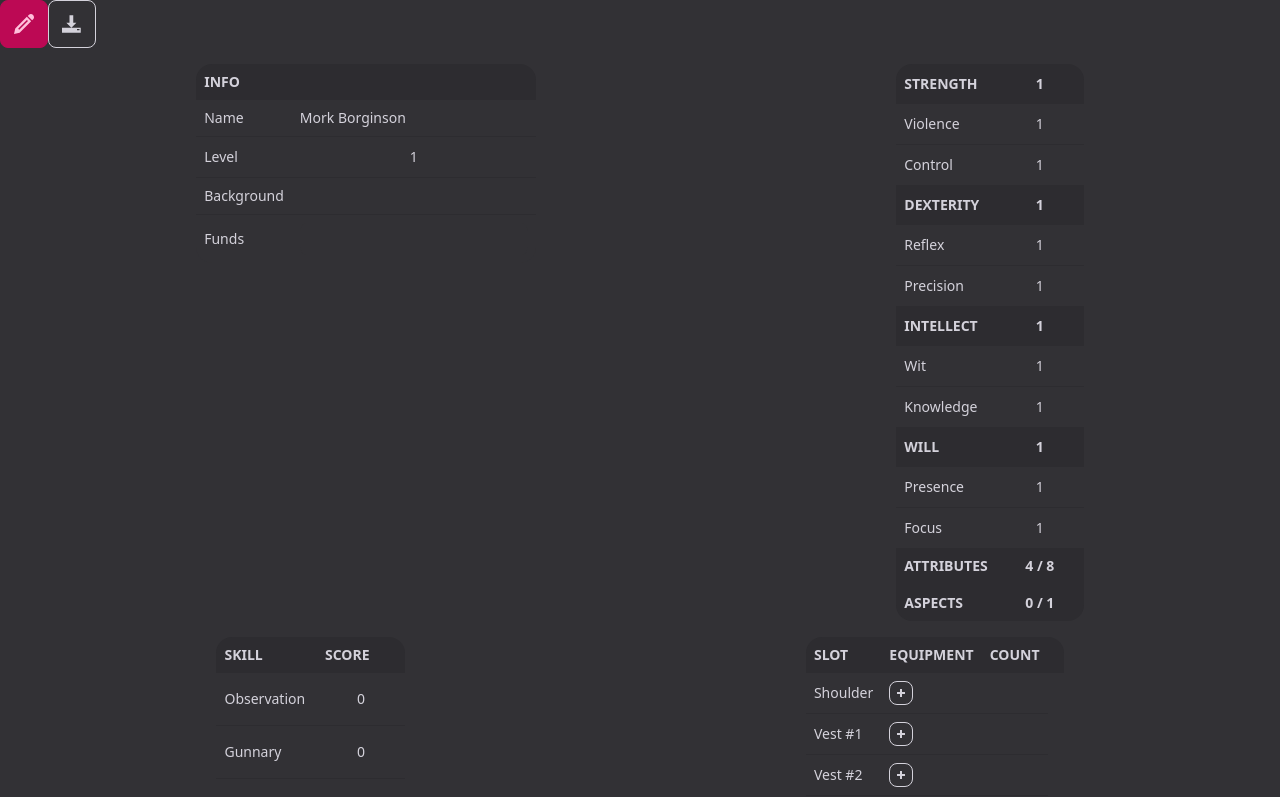
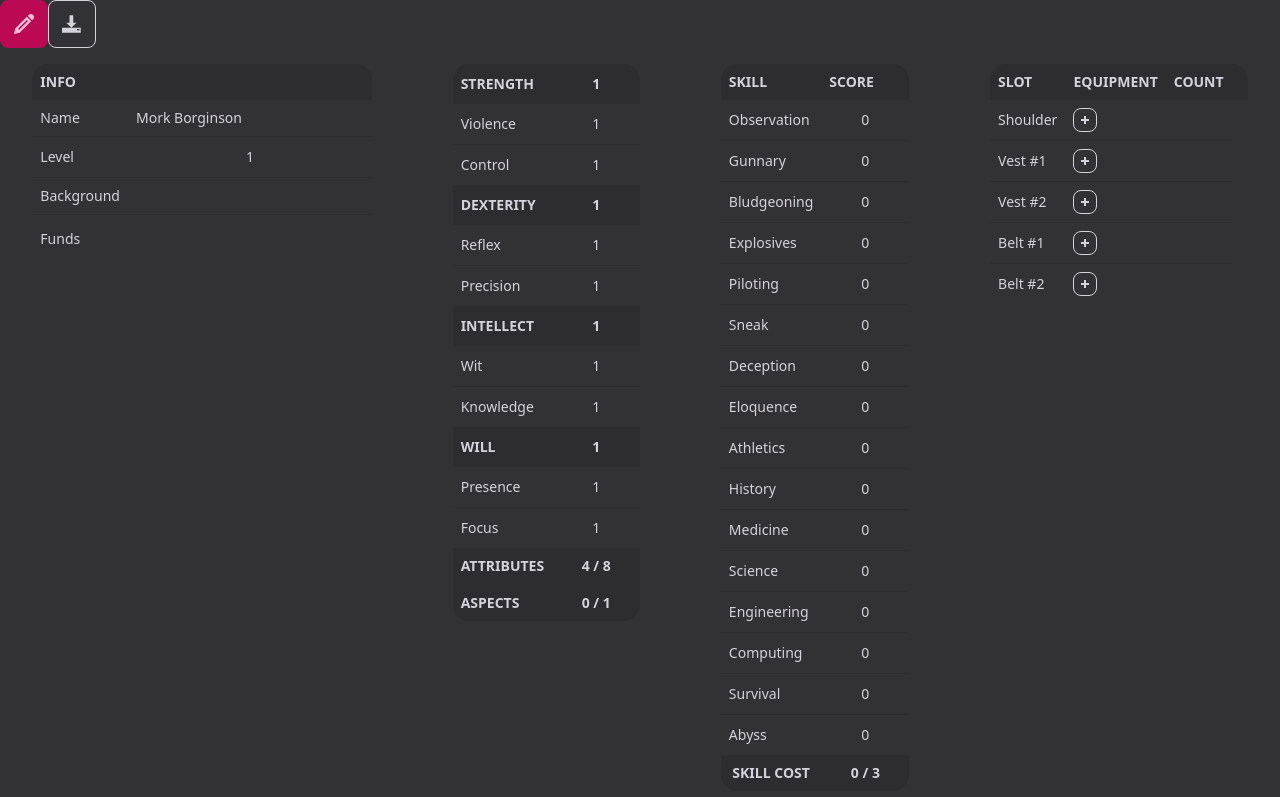
Before and after one commit to mytinycloud/caltrops, a React (Create React App) app in the folder char-sheet/: page / in a window 1280 px wide. Shown: the top 797 px of the page. Built offline with nearby package versions, Linux system fonts and the light colour scheme.

Commit message:
Use flex container for item management

```diff
--- a/char-sheet/src/components/AttributeTable.jsx
+++ b/char-sheet/src/components/AttributeTable.jsx
@@ -16,7 +16,7 @@ function AttributeTable({attributes, scores, setScores, level, isEditable=false}
   const aspectMax = caltrops.aspectTotalMax(level)
 
   return (
-    <div className='px-8'>
+    <div>
       <table className="table table-compact">
         {
           attributes.map( attribute => {
--- a/char-sheet/src/components/EquipmentTable.jsx
+++ b/char-sheet/src/components/EquipmentTable.jsx
@@ -26,7 +26,7 @@ function EquipmentTable({equipment, slots, items, setItems}) {
   }
 
   return (
-    <div className='px-8'>
+    <div>
       <table className="table table-compact">
         <thead>
           <tr>
--- a/char-sheet/src/components/InfoTable.jsx
+++ b/char-sheet/src/components/InfoTable.jsx
@@ -11,7 +11,7 @@ import TextEntryBox from './TextEntryBox'
 function InfoTable({info, setInfo, isEditable=false}) {
 
   return (
-    <div className='px-8'>
+    <div>
       <table className="table table-compact">
         <thead>
         <tr>
--- a/char-sheet/src/components/PowerTable.jsx
+++ b/char-sheet/src/components/PowerTable.jsx
@@ -13,7 +13,7 @@ import TextEntryBox from './TextEntryBox'
 
 function PowerTable({powers, skillScores, powerDice, setPowerDice}) {
   return (
-    <div className='px-8'>
+    <div>
       <table className="table table-compact">
         <thead>
           <tr>
--- a/char-sheet/src/components/SkillTable.jsx
+++ b/char-sheet/src/components/SkillTable.jsx
@@ -17,7 +17,7 @@ function SkillTable({skills, scores, setScores, level, isEditable = false}) {
   let sparePoints = maxCost - totalCost;
 
   return (
-    <div className='px-8'>
+    <div>
       <table className="table table-compact">
         <thead>
           <tr className='px-2'>
@@ -30,7 +30,7 @@ function SkillTable({skills, scores, setScores, level, isEditable = false}) {
             let value = scores[s.name] ?? 0
             return(
               <tr className='hover' >
-                <td className='py-4'>{s.name}</td>
+                <td>{s.name}</td>
                 <td className='text-center'>
                   <PointEntryBox
                     value={value}
--- a/char-sheet/src/components/Table.jsx
+++ b/char-sheet/src/components/Table.jsx
@@ -14,7 +14,7 @@ function Table({title, data}) {
   }
 
   return (
-    <div  className=''>
+    <div>
       <h2 className='text-2xl my-4'>{title}</h2>
       <table className="table table-compact">
         <thead>
@@ -25,7 +25,7 @@ function Table({title, data}) {
             })}
           </tr>
         </thead>
-        <tbody className=''>
+        <tbody>
           {data.content.map((items, index) => {
             return(
               <tr className='hover'>
@@ -53,7 +53,6 @@ function Table({title, data}) {
       <div className='w-full flex my-4'>
         <button className='text-center text-lg mx-auto px-8 btn' onClick={handleAdd}>Add</button>
       </div>
-
     </div>
   )
 }
--- a/char-sheet/src/pages/ParentalAdvisory.jsx
+++ b/char-sheet/src/pages/ParentalAdvisory.jsx
@@ -61,7 +61,7 @@ function ParentalAdvisory() {
       </section>
 
       {/* Character, attributes, status effects Info tables */}
-      <section className='flex mx-4 justify-around basis-full mt-4'>
+      <section className='flex flex-wrap justify-around gap-4 basis-full mt-4'>
         <InfoTable
           info={sheet.info}
           setInfo={info => {setSheet(modifyObject(sheet, 'info', info))}}
@@ -74,10 +74,6 @@ function ParentalAdvisory() {
           level={sheet.info.level}
           isEditable={isEditable}
         />
-      </section>
-
-      {/* Skills, spells, abilities, powers tables */}
-      <section className='flex mx-4 justify-around basis-full mt-4'>
       <SkillTable
           skills={rules.skills}
           scores={sheet.skills}
```
